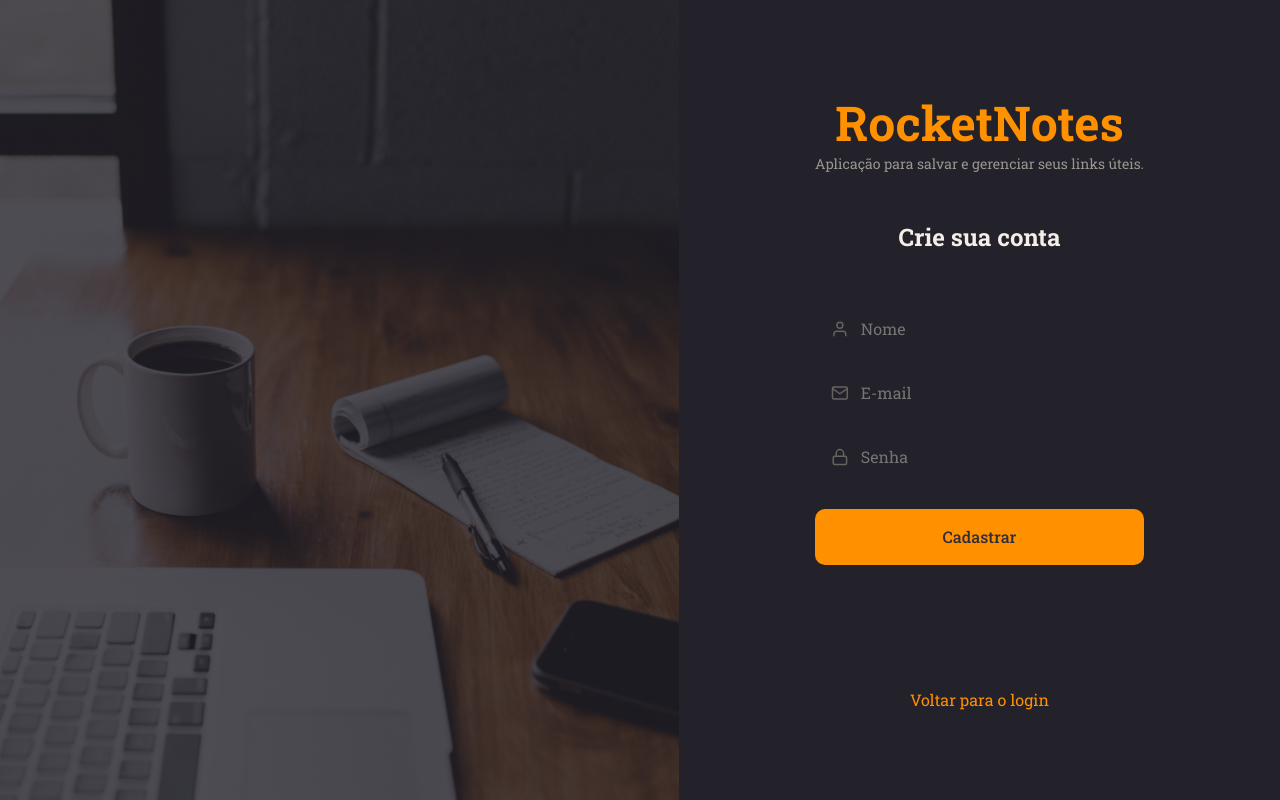
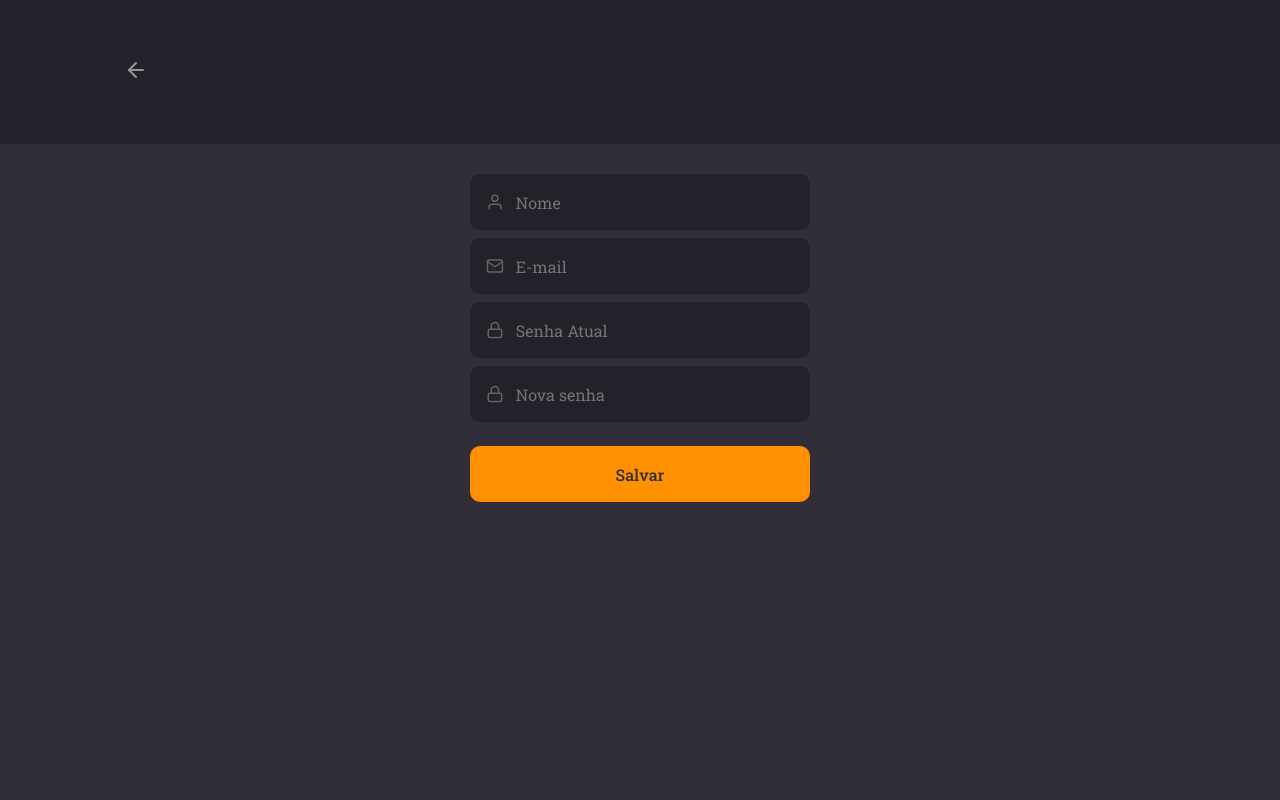
Before and after one commit to brennoEudes/rocketNotes, a React (Vite) app in the folder RocketNotes/: page / in a window 1280 px wide. Built offline with nearby package versions, Linux system fonts and the light colour scheme.

Commit message:
global bg adjust

```diff
--- a/RocketNotes/src/main.jsx
+++ b/RocketNotes/src/main.jsx
@@ -5,14 +5,14 @@
 
 import theme from "./styles/theme";
 
-import { SignUp } from "./pages/SignUp";
+import { Profile } from "./pages/Profile";
 
 // O ReactDom vai renderizar a div "root"!
 ReactDOM.createRoot(document.getElementById("root")).render(
   <React.StrictMode>
     <ThemeProvider theme={theme}>
       <GlobalStyle />
-      <SignUp />
+      <Profile />
     </ThemeProvider>
   </React.StrictMode>
 );
--- /dev/null
+++ b/RocketNotes/src/pages/Profile/index.jsx
@@ -0,0 +1,25 @@
+import { FiArrowLeft, FiUser, FiMail, FiLock } from "react-icons/fi";
+import { Container, Form } from "./styles";
+
+import { Input } from "../../components/Input";
+import { Button } from "../../components/Button";
+
+export function Profile() {
+  return (
+    <Container>
+      <header>
+        <a href="/">
+          <FiArrowLeft />
+        </a>
+      </header>
+
+      <Form>
+        <Input type="text" placeholder="Nome" icon={FiUser} />
+        <Input type="text" placeholder="E-mail" icon={FiMail} />
+        <Input type="password" placeholder="Senha Atual" icon={FiLock} />
+        <Input type="password" placeholder="Nova senha" icon={FiLock} />
+        <Button title="Salvar"/>
+      </Form>
+    </Container>
+  );
+}
--- /dev/null
+++ b/RocketNotes/src/pages/Profile/styles.js
@@ -0,0 +1,26 @@
+import styled from "styled-components";
+
+export const Container = styled.div`
+  width: 100%;
+
+  // Como é um header único na aplicação, não precisa ser um componente:
+  > header {
+    width: 100%;
+    height: 144px;
+
+    background-color: ${({ theme }) => theme.COLORS.BACKGROUND_900};
+    display: flex;
+    align-items: center;
+    padding: 0 124px;
+
+    svg {
+      color: ${({ theme }) => theme.COLORS.GRAY_100};
+      font-size: 24px;
+    }
+  }
+`;
+
+export const Form = styled.form`
+  max-width: 340px;
+  margin: 30px auto 0;
+`;
--- a/RocketNotes/src/styles/global.js
+++ b/RocketNotes/src/styles/global.js
@@ -10,7 +10,7 @@
 
 body {
     background-color: ${({ theme }) =>
-      theme.COLORS.BACKGROUND_900}; // estilizações definidas em theme.js
+      theme.COLORS.BACKGROUND_800}; // estilizações definidas em theme.js
     color: ${({ theme }) => theme.COLORS.WHITE};
 
     -webkit-font-smoothing: antialised;
```
